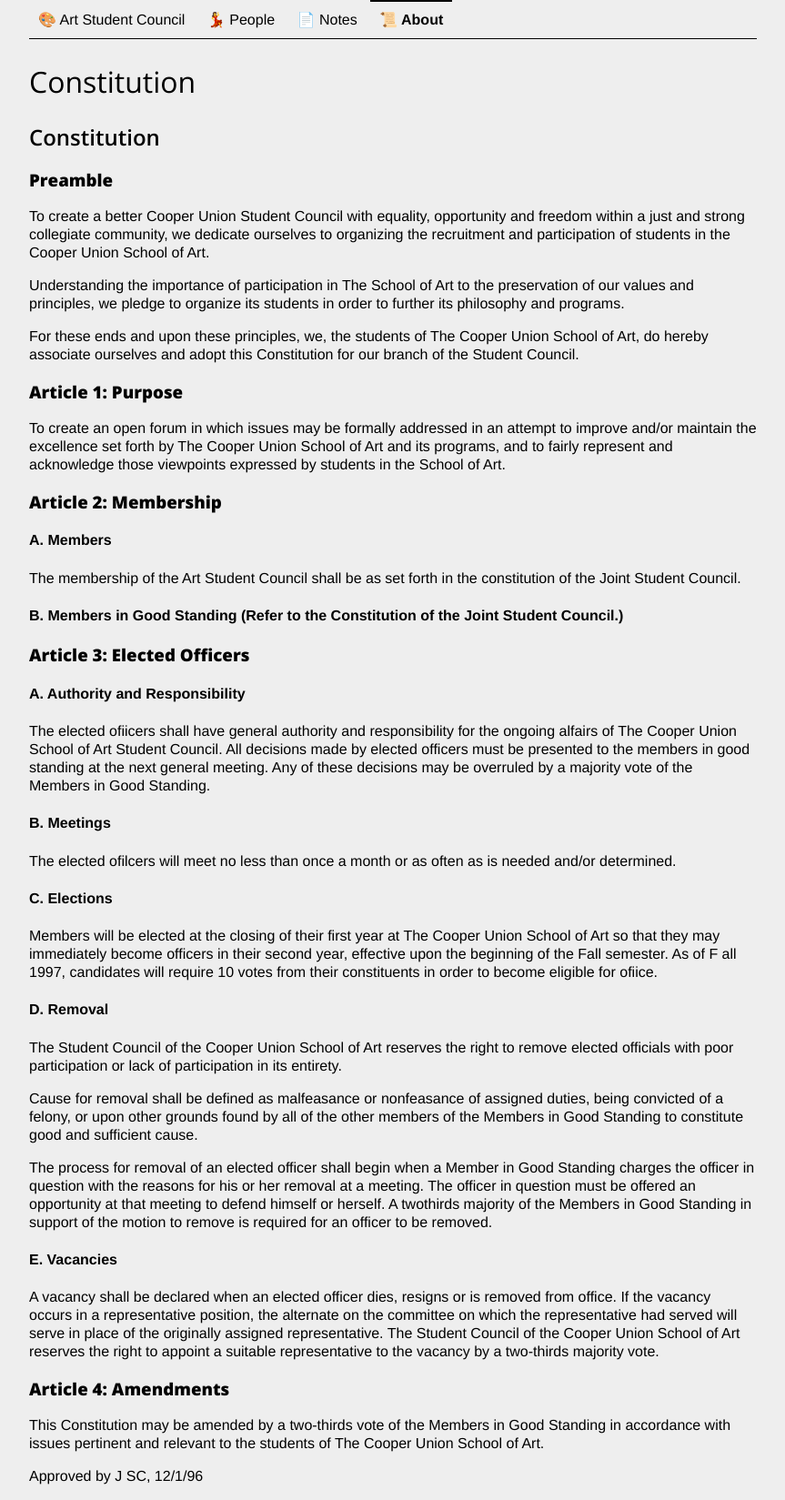
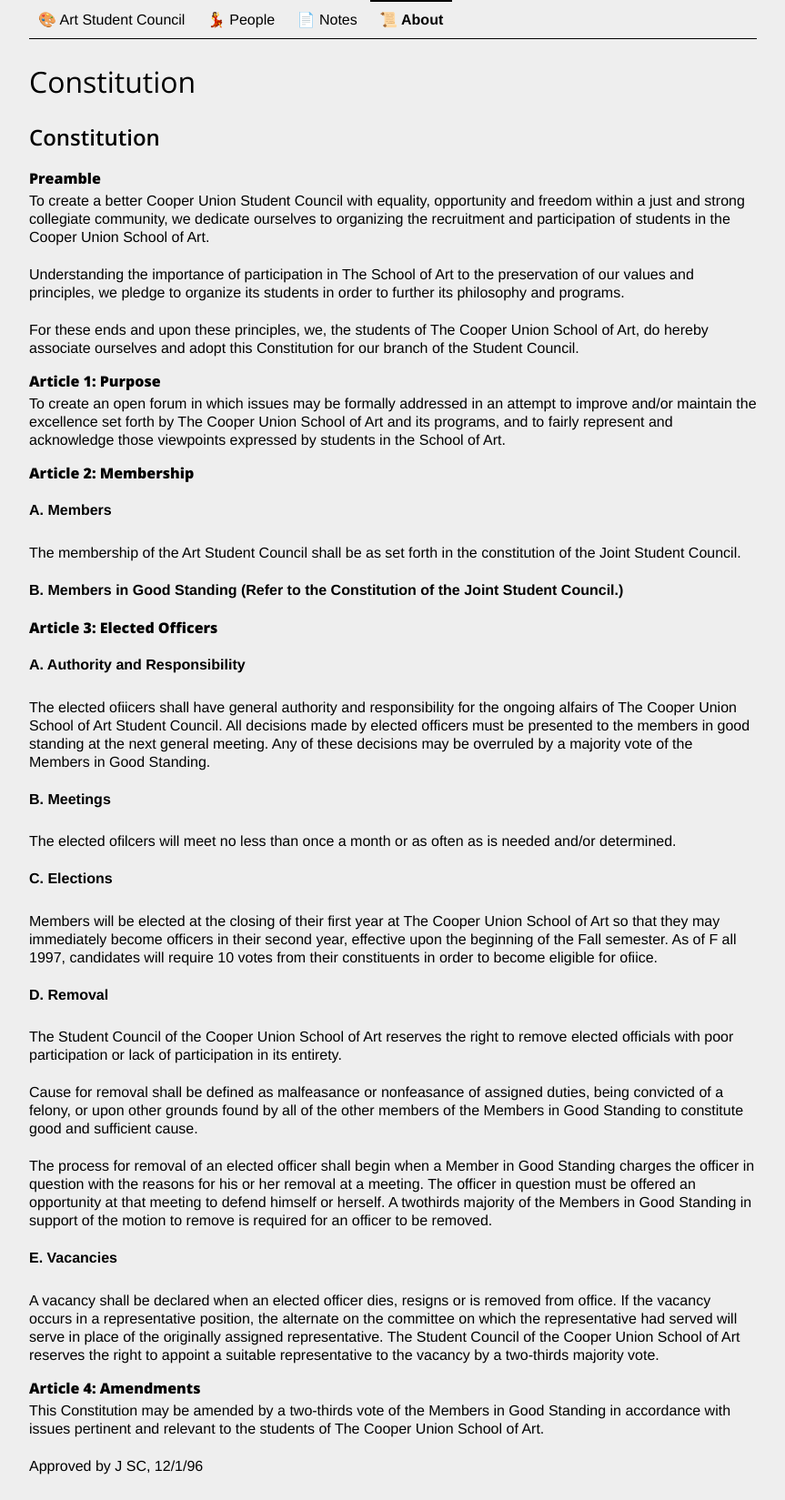
Before and after one commit to CooperASC/cooperasc.github.com, a Jekyll site: the page built from _posts/about/0100-01-01-constitution.md, in a window 1280 px wide. Shown: the whole page at 91% size, without its empty margins (208-1071 px from the left). Built offline with Jekyll 4.4.1, drawn with Linux system fonts in a browser that asks for light colours.

Commit message:
improving style of h3 headers

```diff
--- a/css/style.css
+++ b/css/style.css
@@ -399,6 +399,14 @@
 
 h3 {
 	font-weight:800;
+	font-size:16px!important;
+	padding-bottom:0;
+	margin-bottom:0;
+}
+
+p {
+	padding-top:5px!important;
+	margin-top:0;
 }
 
 nav ul, body#notes-index ul#notes-list {
```
